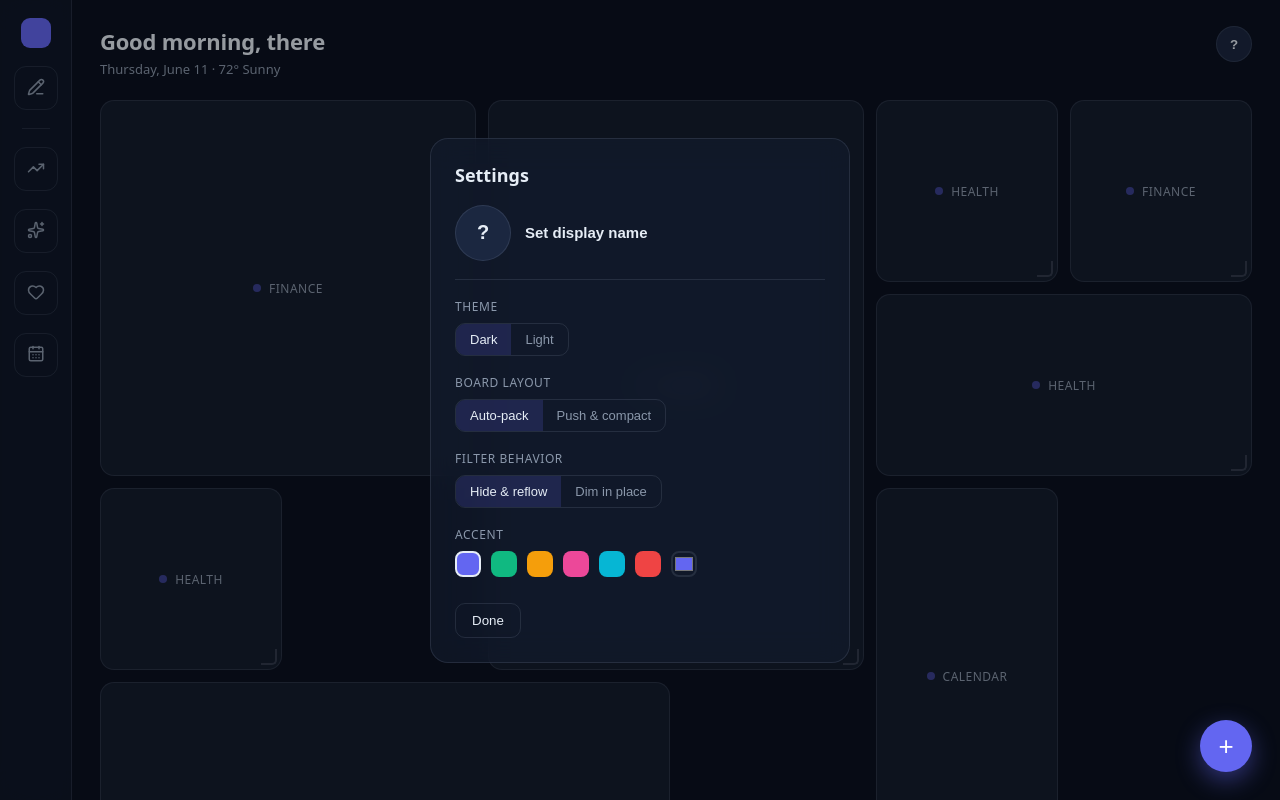
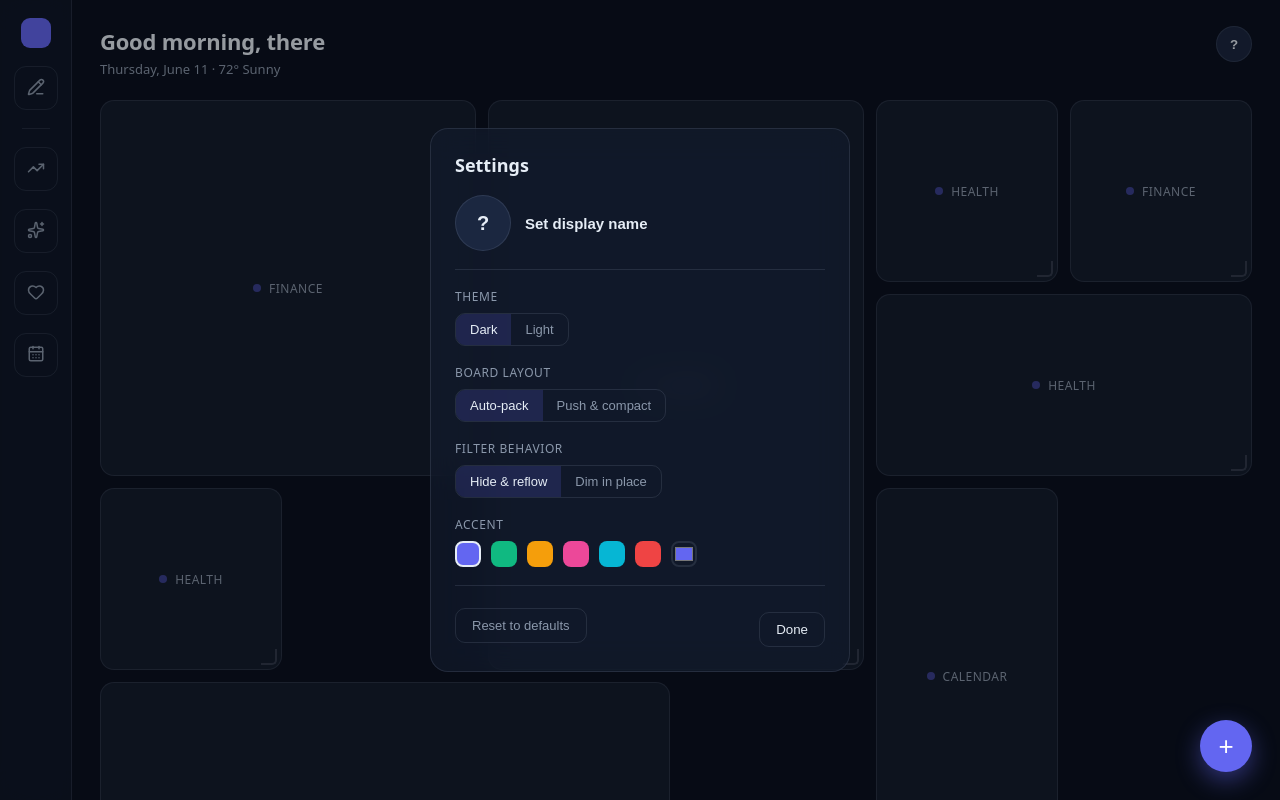
Before and after one commit to ben-yeung/bento-dash, a Next.js app: page / in a window 1280 px wide. Both pictures are taken after a click on the button "profile". Built offline with nearby package versions, Linux system fonts and the light colour scheme.

Commit message:
feat: add two-stage reset button to SettingsModal (resets settings, board, and profile)
Co-Authored-By: Claude Sonnet 4.6 <noreply@anthropic.com>

```diff
--- a/components/shell/SettingsModal.module.css
+++ b/components/shell/SettingsModal.module.css
@@ -206,3 +206,30 @@
   background: none;
   overflow: hidden;
 }
+
+.footer {
+  display: flex;
+  justify-content: space-between;
+  align-items: center;
+  margin-top: 8px;
+}
+
+.reset {
+  padding: 9px 16px;
+  border-radius: 10px;
+  border: 1px solid var(--border-hairline);
+  background: transparent;
+  color: var(--muted);
+  cursor: pointer;
+  font-size: 13px;
+}
+
+.resetConfirm {
+  padding: 9px 16px;
+  border-radius: 10px;
+  border: 1px solid #ef4444;
+  background: color-mix(in srgb, #ef4444 12%, transparent);
+  color: #ef4444;
+  cursor: pointer;
+  font-size: 13px;
+}
--- a/components/shell/SettingsModal.tsx
+++ b/components/shell/SettingsModal.tsx
@@ -3,11 +3,13 @@ import { useState, useRef } from 'react';
 import styles from './SettingsModal.module.css';
 import { useSettings, ACCENT_PRESETS } from '@/lib/state/settingsStore';
 import { useProfile } from '@/lib/state/profileStore';
+import { useBoard } from '@/lib/state/boardStore';
 
 export function SettingsModal({ onClose }: { onClose: () => void }) {
   const s = useSettings();
   const p = useProfile();
 
+  const [confirmingReset, setConfirmingReset] = useState(false);
   const [editingName, setEditingName] = useState(false);
   const [nameInput, setNameInput] = useState('');
   const [avatarEditorOpen, setAvatarEditorOpen] = useState(false);
@@ -203,7 +205,28 @@ export function SettingsModal({ onClose }: { onClose: () => void }) {
           </div>
         </div>
 
-        <button className={styles.close} onClick={onClose}>Done</button>
+        <div className={styles.divider} />
+
+        <div className={styles.footer}>
+          <button
+            className={confirmingReset ? styles.resetConfirm : styles.reset}
+            type="button"
+            onBlur={() => setConfirmingReset(false)}
+            onClick={() => {
+              if (!confirmingReset) {
+                setConfirmingReset(true);
+              } else {
+                s.resetSettings();
+                useBoard.getState().resetBoard();
+                p.resetProfile();
+                onClose();
+              }
+            }}
+          >
+            {confirmingReset ? 'Confirm reset — tap again' : 'Reset to defaults'}
+          </button>
+          <button className={styles.close} onClick={onClose} type="button">Done</button>
+        </div>
       </div>
     </div>
   );
```
Also changed, not shown: 1 other file (tests, documents, lock files or other folders).
